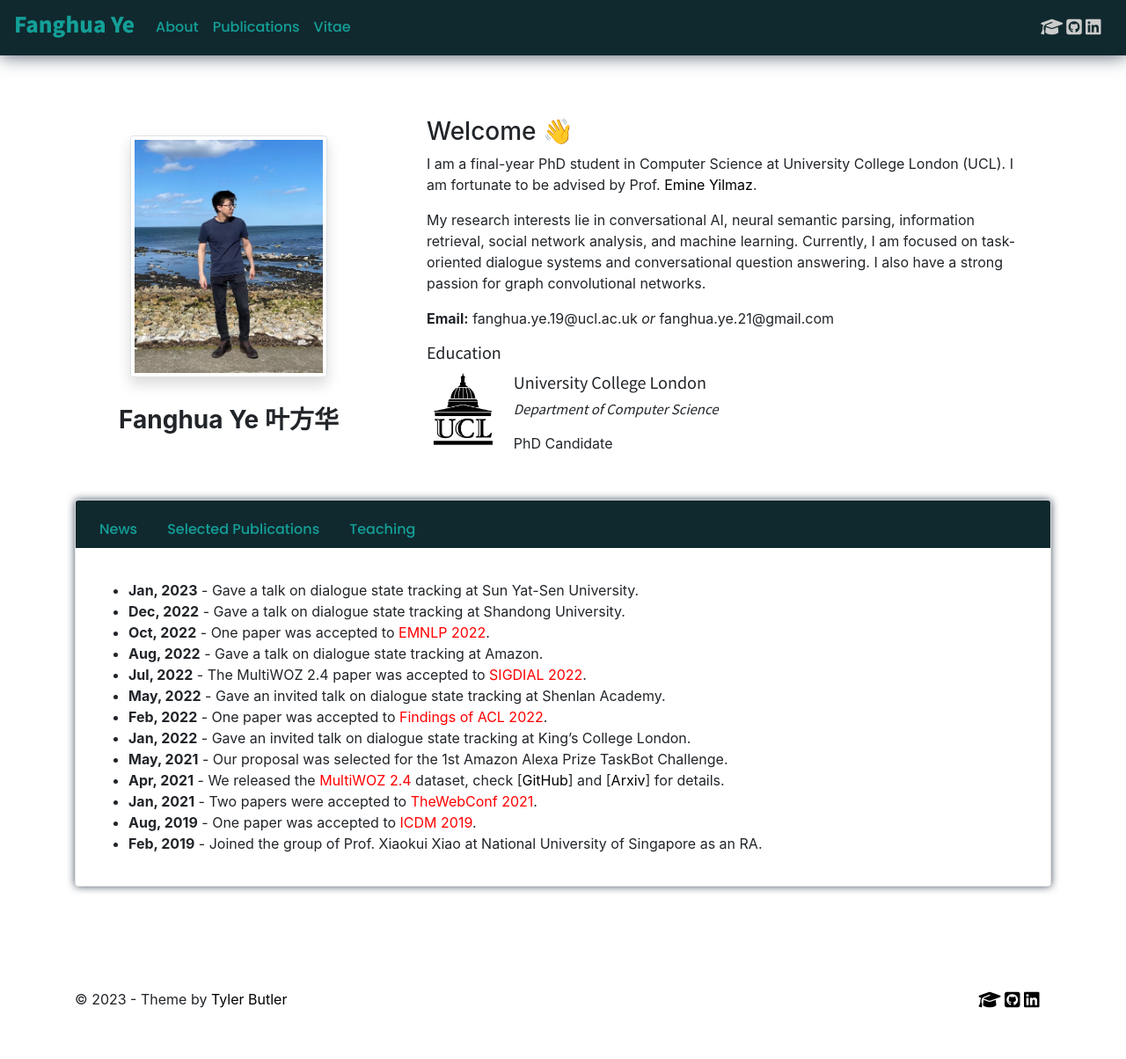
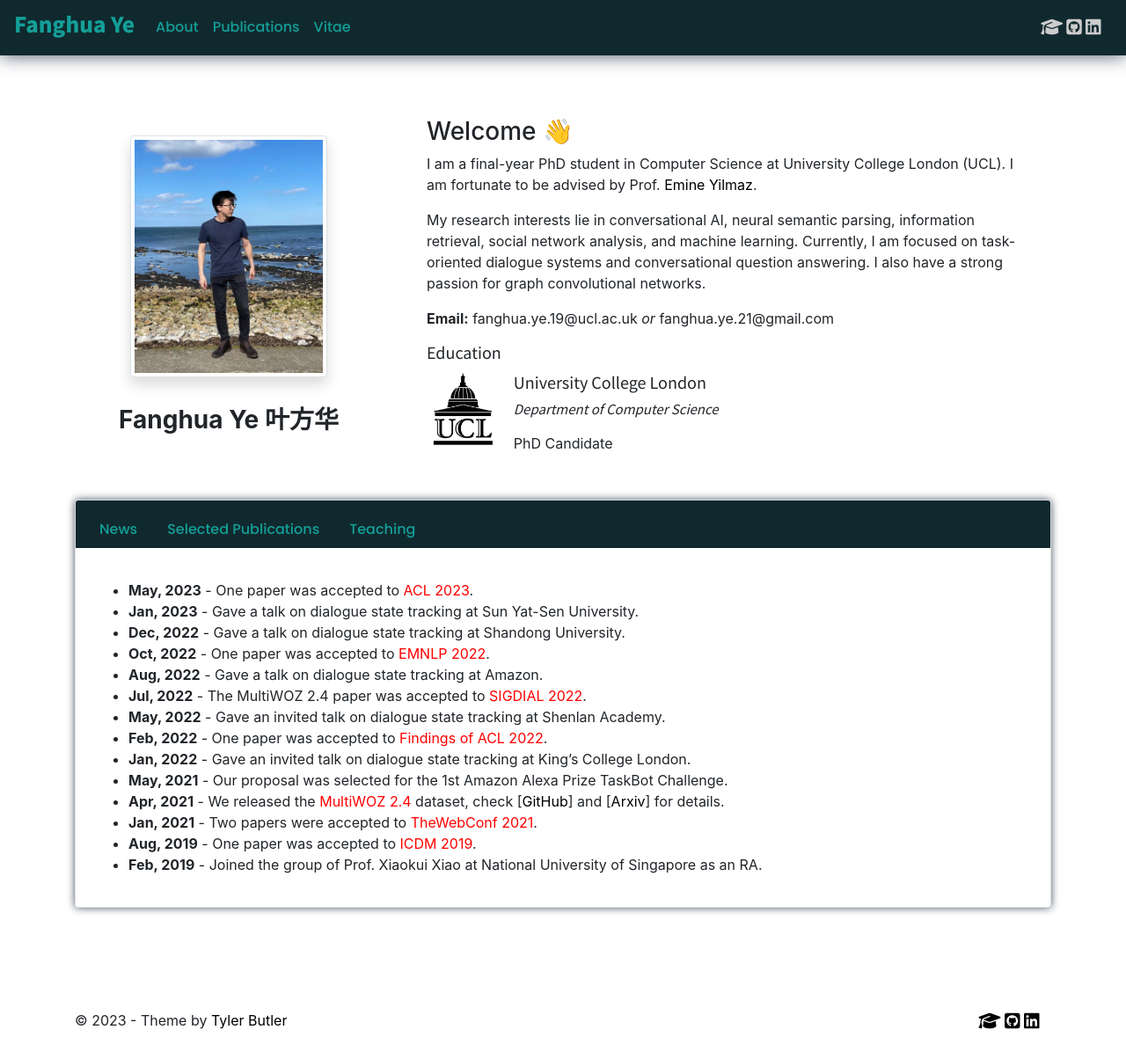
Before and after one commit to smartyfh/marvelous-mars-26de4, a Jekyll site: the page built from index.md, in a window 1280 px wide. Shown: the whole page at 88% size. Built offline with Jekyll 4.4.1, drawn with Linux system fonts in a browser that asks for light colours; nearby versions of some CDN libraries; comment, search, counter and statistics services are not loaded; our own code applies the rules of GitHub Pages for plain Markdown files; before the commit the page ends 1180 px from its top, so only the background shows below that.

Commit message:
Update news.md

```diff
--- a/_includes/news.md
+++ b/_includes/news.md
@@ -1,3 +1,4 @@
++ **May, 2023** - One paper was accepted to <font color=red>ACL 2023</font>.
 + **Jan, 2023** - Gave a talk on dialogue state tracking at Sun Yat-Sen University.
 + **Dec, 2022** - Gave a talk on dialogue state tracking at Shandong University.
 + **Oct, 2022** - One paper was accepted to <font color=red>EMNLP 2022</font>.
```
